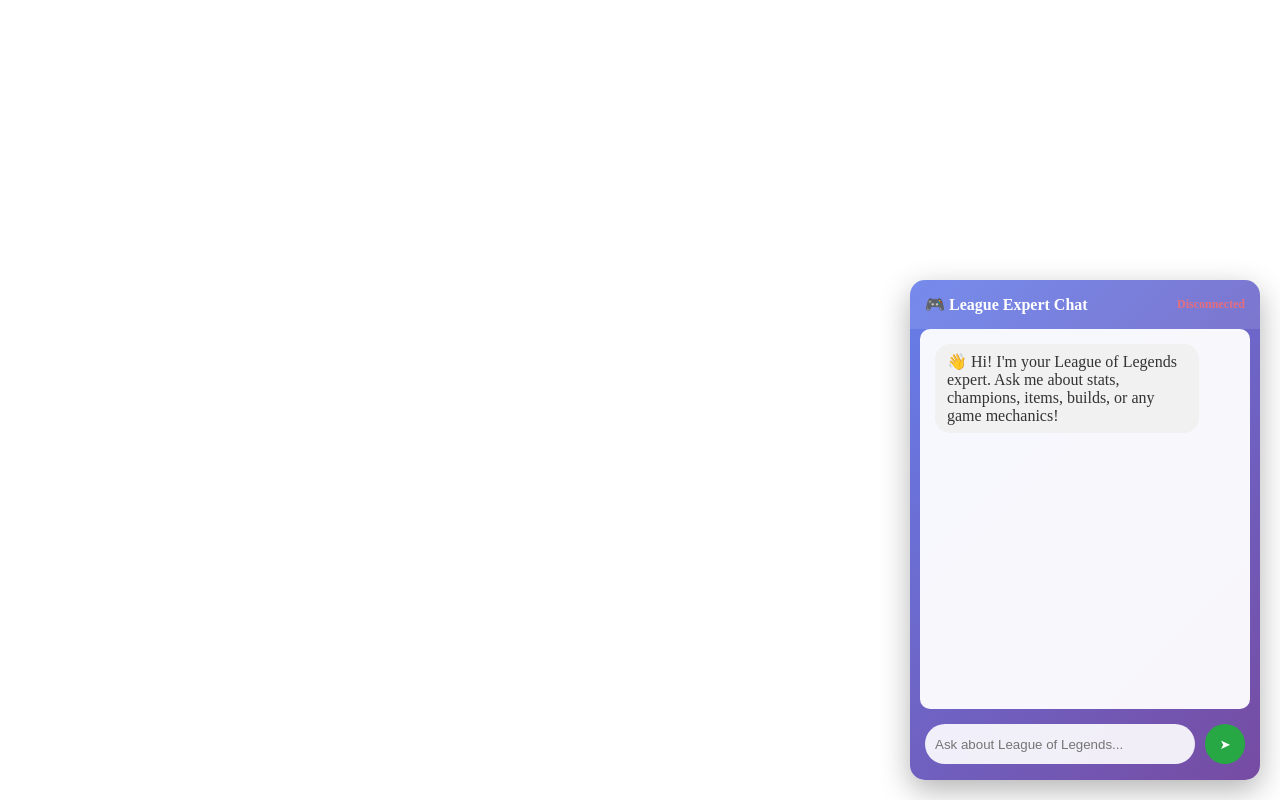
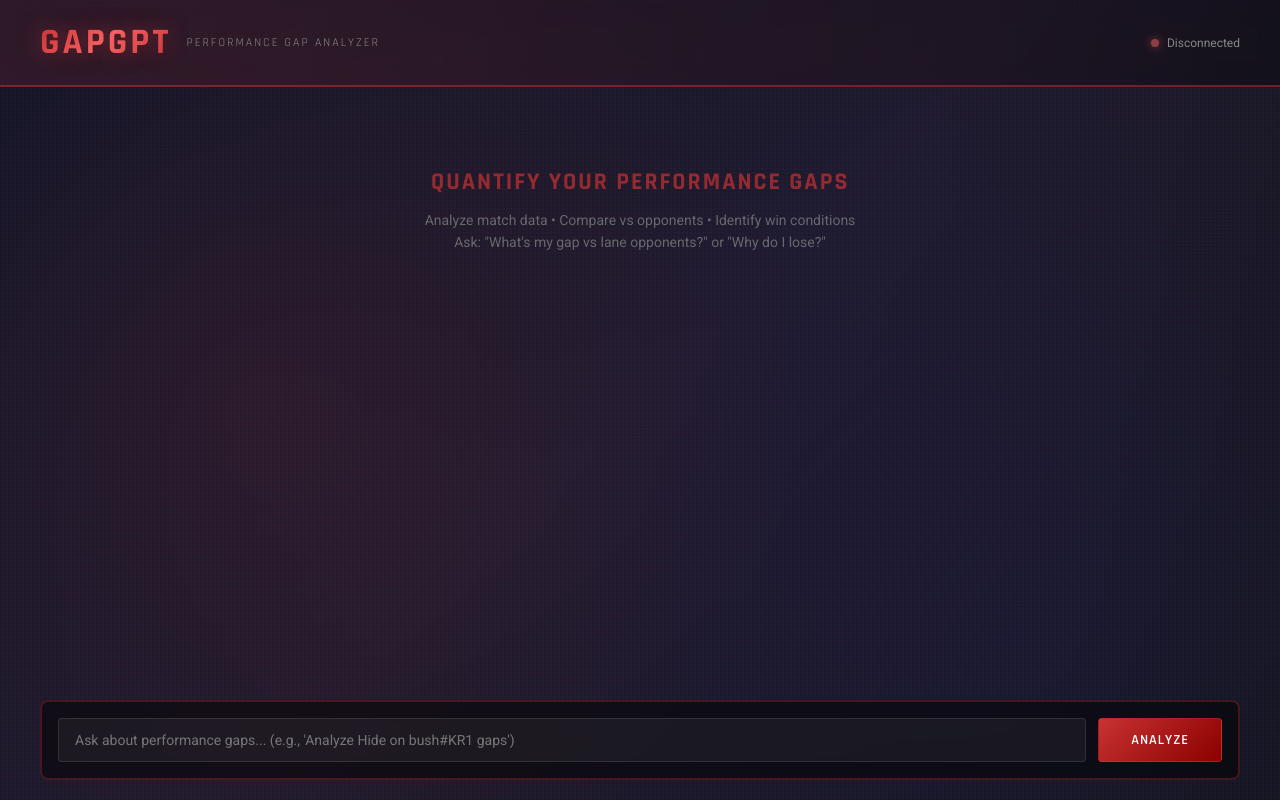
Before and after one commit to carrotoxic/riot_challenge, a plain HTML site: page index.html in a window 1280 px wide. Drawn offline with Linux system fonts and the light colour scheme.

Commit message:
refined the design

```diff
--- a/index.html
+++ b/index.html
@@ -1,306 +1,516 @@
-<!-- Add this CSS to your existing styles.css or in a <style> tag -->
+<!DOCTYPE html>
+<html lang="en">
+<head>
+    <meta charset="UTF-8">
+    <meta name="viewport" content="width=device-width, initial-scale=1.0">
+    <title>GapGPT - League Performance Analyzer</title>
+    <link href="https://fonts.googleapis.com/css2?family=Rajdhani:wght@400;600;700&family=Roboto:wght@400;500&display=swap" rel="stylesheet">
     <style>
-        .chat-container {
+        * {
+            margin: 0;
+            padding: 0;
+            box-sizing: border-box;
+        }
+
+        body {
+            font-family: 'Roboto', sans-serif;
+            background: #000000;
+            color: #ffffff;
+            height: 100vh;
+            overflow: hidden;
+        }
+
+        /* Riot-inspired gradient background */
+        .background {
             position: fixed;
-            bottom: 20px;
-            right: 20px;
-            width: 350px;
-            height: 500px;
-            background: linear-gradient(135deg, #667eea 0%, #764ba2 100%);
-            border-radius: 15px;
-            box-shadow: 0 10px 30px rgba(0,0,0,0.3);
+            top: 0;
+            left: 0;
+            width: 100%;
+            height: 100%;
+            background: linear-gradient(135deg, #0a1428 0%, #1a1a2e 50%, #0f1419 100%);
+            z-index: 0;
+        }
+
+        .background::before {
+            content: '';
+            position: absolute;
+            width: 100%;
+            height: 100%;
+            background:
+                radial-gradient(circle at 20% 50%, rgba(200, 50, 50, 0.1) 0%, transparent 50%),
+                radial-gradient(circle at 80% 80%, rgba(50, 50, 200, 0.1) 0%, transparent 50%);
+        }
+
+        /* Hextech pattern overlay */
+        .hex-pattern {
+            position: fixed;
+            top: 0;
+            left: 0;
+            width: 100%;
+            height: 100%;
+            background-image:
+                repeating-linear-gradient(0deg, transparent, transparent 2px, rgba(200, 50, 50, 0.03) 2px, rgba(200, 50, 50, 0.03) 4px),
+                repeating-linear-gradient(90deg, transparent, transparent 2px, rgba(200, 50, 50, 0.03) 2px, rgba(200, 50, 50, 0.03) 4px);
+            pointer-events: none;
+            z-index: 1;
+        }
+
+        .container {
+            position: relative;
+            z-index: 2;
+            height: 100vh;
             display: flex;
             flex-direction: column;
-            z-index: 1000;
-            transition: transform 0.3s ease;
+            max-width: 1400px;
+            margin: 0 auto;
         }
 
-        .chat-container.minimized {
-            height: 60px;
-            transform: translateY(440px);
+        /* Header */
+        .header {
+            background: linear-gradient(90deg, rgba(200, 50, 50, 0.15) 0%, rgba(0, 0, 0, 0.3) 100%);
+            border-bottom: 2px solid rgba(200, 50, 50, 0.5);
+            padding: 20px 40px;
+            backdrop-filter: blur(10px);
         }
 
-        .chat-header {
-            background: rgba(255,255,255,0.1);
-            padding: 15px;
-            border-radius: 15px 15px 0 0;
-            color: white;
-            font-weight: bold;
-            cursor: pointer;
+        .logo-container {
             display: flex;
-            justify-content: space-between;
             align-items: center;
+            gap: 15px;
         }
 
-        .chat-messages {
+        .logo {
+            font-family: 'Rajdhani', sans-serif;
+            font-size: 36px;
+            font-weight: 700;
+            background: linear-gradient(135deg, #c83232 0%, #ff6b6b 50%, #c83232 100%);
+            -webkit-background-clip: text;
+            -webkit-text-fill-color: transparent;
+            text-transform: uppercase;
+            letter-spacing: 3px;
+            text-shadow: 0 0 20px rgba(200, 50, 50, 0.5);
+        }
+
+        .tagline {
+            font-family: 'Rajdhani', sans-serif;
+            font-size: 12px;
+            color: #888;
+            text-transform: uppercase;
+            letter-spacing: 2px;
+        }
+
+        .status-indicator {
+            margin-left: auto;
+            display: flex;
+            align-items: center;
+            gap: 8px;
+            font-size: 12px;
+            color: #888;
+        }
+
+        .status-dot {
+            width: 8px;
+            height: 8px;
+            border-radius: 50%;
+            background: #90EE90;
+            box-shadow: 0 0 10px #90EE90;
+            animation: pulse 2s infinite;
+        }
+
+        @keyframes pulse {
+            0%, 100% { opacity: 1; }
+            50% { opacity: 0.5; }
+        }
+
+        /* Chat area */
+        .chat-main {
             flex: 1;
-            padding: 15px;
+            display: flex;
+            flex-direction: column;
+            overflow: hidden;
+            padding: 20px 40px;
+        }
+
+        .messages-container {
+            flex: 1;
             overflow-y: auto;
-            background: rgba(255,255,255,0.95);
-            margin: 0 10px;
-            border-radius: 10px;
-            max-height: 350px;
+            padding: 20px;
+            display: flex;
+            flex-direction: column;
+            gap: 16px;
+        }
+
+        .messages-container::-webkit-scrollbar {
+            width: 8px;
+        }
+
+        .messages-container::-webkit-scrollbar-track {
+            background: rgba(255, 255, 255, 0.05);
+        }
+
+        .messages-container::-webkit-scrollbar-thumb {
+            background: rgba(200, 50, 50, 0.5);
+            border-radius: 4px;
         }
 
         .message {
-            margin-bottom: 10px;
-            padding: 8px 12px;
-            border-radius: 15px;
-            max-width: 80%;
-            word-wrap: break-word;
+            display: flex;
+            gap: 12px;
+            animation: messageSlide 0.3s ease;
+        }
+
+        @keyframes messageSlide {
+            from {
+                opacity: 0;
+                transform: translateY(10px);
+            }
+            to {
+                opacity: 1;
+                transform: translateY(0);
+            }
+        }
+
+        .message-avatar {
+            width: 40px;
+            height: 40px;
+            border-radius: 4px;
+            background: linear-gradient(135deg, #c83232 0%, #8b0000 100%);
+            display: flex;
+            align-items: center;
+            justify-content: center;
+            font-family: 'Rajdhani', sans-serif;
+            font-weight: 700;
+            font-size: 18px;
+            flex-shrink: 0;
+            border: 1px solid rgba(200, 50, 50, 0.5);
+        }
+
+        .user-message .message-avatar {
+            background: linear-gradient(135deg, #1e3a5f 0%, #0a1428 100%);
+            border-color: rgba(50, 100, 200, 0.5);
+        }
+
+        .message-content {
+            background: rgba(255, 255, 255, 0.05);
+            padding: 12px 16px;
+            border-radius: 8px;
+            border: 1px solid rgba(255, 255, 255, 0.1);
+            max-width: 70%;
+            line-height: 1.6;
+            font-size: 14px;
+        }
+
+        .assistant-message .message-content {
+            background: linear-gradient(135deg, rgba(200, 50, 50, 0.1) 0%, rgba(0, 0, 0, 0.3) 100%);
+            border-color: rgba(200, 50, 50, 0.3);
         }
 
         .user-message {
-            background: #007bff;
-            color: white;
-            margin-left: auto;
-            text-align: right;
+            flex-direction: row-reverse;
         }
 
-        .assistant-message {
-            background: #f1f1f1;
-            color: #333;
-            margin-right: auto;
+        .user-message .message-content {
+            background: linear-gradient(135deg, rgba(50, 100, 200, 0.15) 0%, rgba(0, 0, 0, 0.3) 100%);
+            border-color: rgba(50, 100, 200, 0.3);
         }
 
-        .chat-input-container {
-            padding: 15px;
+        .typing-indicator {
             display: flex;
-            gap: 10px;
+            gap: 4px;
+            padding: 8px;
+        }
+
+        .typing-dot {
+            width: 8px;
+            height: 8px;
+            background: #c83232;
+            border-radius: 50%;
+            animation: typing 1.4s infinite;
+        }
+
+        .typing-dot:nth-child(2) { animation-delay: 0.2s; }
+        .typing-dot:nth-child(3) { animation-delay: 0.4s; }
+
+        @keyframes typing {
+            0%, 60%, 100% { transform: translateY(0); opacity: 0.7; }
+            30% { transform: translateY(-10px); opacity: 1; }
+        }
+
+        /* Input area */
+        .input-container {
+            background: rgba(0, 0, 0, 0.5);
+            border: 2px solid rgba(200, 50, 50, 0.3);
+            border-radius: 8px;
+            padding: 16px;
+            display: flex;
+            gap: 12px;
+            backdrop-filter: blur(10px);
         }
 
         .chat-input {
             flex: 1;
-            padding: 10px;
-            border: none;
-            border-radius: 20px;
+            background: rgba(255, 255, 255, 0.05);
+            border: 1px solid rgba(255, 255, 255, 0.1);
+            color: #ffffff;
+            padding: 12px 16px;
+            border-radius: 4px;
+            font-size: 14px;
+            font-family: 'Roboto', sans-serif;
             outline: none;
-            background: rgba(255,255,255,0.9);
+            transition: all 0.3s ease;
         }
 
-        .chat-send-btn {
-            background: #28a745;
-            color: white;
-            border: none;
-            border-radius: 50%;
-            width: 40px;
-            height: 40px;
-            cursor: pointer;
-            display: flex;
-            align-items: center;
-            justify-content: center;
-            transition: background 0.3s ease;
+        .chat-input:focus {
+            background: rgba(255, 255, 255, 0.08);
+            border-color: rgba(200, 50, 50, 0.5);
+            box-shadow: 0 0 0 3px rgba(200, 50, 50, 0.1);
         }
 
-        .chat-send-btn:hover {
-            background: #218838;
+        .chat-input::placeholder {
+            color: rgba(255, 255, 255, 0.4);
         }
 
-        .typing-indicator {
-            padding: 8px 12px;
-            background: #f1f1f1;
-            border-radius: 15px;
-            margin-bottom: 10px;
-            max-width: 80%;
-            font-style: italic;
-            color: #666;
+        .send-button {
+            background: linear-gradient(135deg, #c83232 0%, #8b0000 100%);
+            border: 1px solid rgba(200, 50, 50, 0.5);
+            color: white;
+            padding: 12px 32px;
+            border-radius: 4px;
+            cursor: pointer;
+            font-family: 'Rajdhani', sans-serif;
+            font-weight: 600;
+            font-size: 14px;
+            text-transform: uppercase;
+            letter-spacing: 1px;
+            transition: all 0.3s ease;
+            position: relative;
+            overflow: hidden;
         }
 
-        .connection-status {
-            font-size: 12px;
-            opacity: 0.8;
+        .send-button::before {
+            content: '';
+            position: absolute;
+            top: 50%;
+            left: 50%;
+            width: 0;
+            height: 0;
+            border-radius: 50%;
+            background: rgba(255, 255, 255, 0.2);
+            transform: translate(-50%, -50%);
+            transition: width 0.6s, height 0.6s;
+        }
+
+        .send-button:hover::before {
+            width: 300px;
+            height: 300px;
+        }
+
+        .send-button:hover {
+            box-shadow: 0 0 20px rgba(200, 50, 50, 0.5);
+            transform: translateY(-2px);
+        }
+
+        .send-button:active {
+            transform: translateY(0);
+        }
+
+        /* Welcome message */
+        .welcome-message {
+            text-align: center;
+            padding: 40px 20px;
+            opacity: 0.7;
+        }
+
+        .welcome-title {
+            font-family: 'Rajdhani', sans-serif;
+            font-size: 24px;
+            font-weight: 700;
+            color: #c83232;
+            margin-bottom: 12px;
+            text-transform: uppercase;
+            letter-spacing: 2px;
+        }
+
+        .welcome-subtitle {
+            font-size: 14px;
+            color: #888;
+            line-height: 1.6;
         }
     </style>
+</head>
+<body>
+    <div class="background"></div>
+    <div class="hex-pattern"></div>
 
-        <!-- Add this chat container to your HTML body -->
-        <div class="chat-container" id="chatContainer">
-            <div class="chat-header" onclick="toggleChat()">
-                <span>🎮 League Expert Chat</span>
-                <span class="connection-status" id="connectionStatus">Connecting...</span>
+    <div class="container">
+        <div class="header">
+            <div class="logo-container">
+                <div class="logo">GapGPT</div>
+                <div class="tagline">Performance Gap Analyzer</div>
+                <div class="status-indicator">
+                    <div class="status-dot" id="statusDot"></div>
+                    <span id="connectionStatus">Connecting...</span>
                 </div>
-
-            <div class="chat-messages" id="chatMessages">
-                <div class="message assistant-message">
-                    👋 Hi! I'm your League of Legends expert. Ask me about stats, champions, items, builds, or any game mechanics!
             </div>
         </div>
 
-            <div class="chat-input-container">
+        <div class="chat-main">
+            <div class="messages-container" id="messagesContainer">
+                <div class="welcome-message">
+                    <div class="welcome-title">Quantify Your Performance Gaps</div>
+                    <div class="welcome-subtitle">
+                        Analyze match data • Compare vs opponents • Identify win conditions<br>
+                        Ask: "What's my gap vs lane opponents?" or "Why do I lose?"
+                    </div>
+                </div>
+            </div>
+
+            <div class="input-container">
                 <input
                     type="text"
                     class="chat-input"
                     id="chatInput"
-                    placeholder="Ask about League of Legends..."
+                    placeholder="Ask about performance gaps... (e.g., 'Analyze Hide on bush#KR1 gaps')"
                     onkeypress="handleKeyPress(event)"
                 >
-                <button class="chat-send-btn" onclick="sendMessage()">
-                    ➤
+                <button class="send-button" onclick="sendMessage()">
+                    <span style="position: relative; z-index: 1;">Analyze</span>
                 </button>
+            </div>
         </div>
     </div>
 
     <script>
-            // Your WebSocket API configuration from Challenge 6
-            const WEBSOCKET_URL = 'wss://nyg26r6ffe.execute-api.us-east-1.amazonaws.com/production/';
+        const WEBSOCKET_URL = 'wss://nyg26r6ffe.execute-api.us-east-1.amazonaws.com/production';
 
         let socket = null;
         let isConnected = false;
-            let isMinimized = false;
         let messageQueue = [];
 
-            // WebSocket Connection Management
         function connectToWebSocket() {
-                try {
-                    updateConnectionStatus('Connecting...');
+            updateConnectionStatus('Connecting...', false);
 
-                    // Create WebSocket connection to your existing API Gateway
             socket = new WebSocket(WEBSOCKET_URL);
 
             socket.onopen = () => {
-                        console.log('Connected to WebSocket API');
-                        updateConnectionStatus('Connected');
+                console.log('Connected to WebSocket');
+                updateConnectionStatus('Connected', true);
                 isConnected = true;
 
-                        // Process any queued messages
                 while (messageQueue.length > 0) {
-                            const queuedMessage = messageQueue.shift();
-                            socket.send(JSON.stringify(queuedMessage));
+                    socket.send(JSON.stringify(messageQueue.shift()));
                 }
             };
 
             socket.onmessage = (event) => {
                 try {
                     const response = JSON.parse(event.data);
-                            console.log('Received:', response);
 
-                            // Handle different message types from your Challenge 6 API
                     if (response.type === 'chunk' && response.content) {
                         displayMessage(response.content, 'assistant');
                         hideTypingIndicator();
                     } else if (response.type === 'end') {
-                                // Response complete
                         hideTypingIndicator();
                     } else if (response.type === 'error') {
                         hideTypingIndicator();
-                                displayMessage('Sorry, I encountered an error processing your message.', 'assistant');
+                        displayMessage('Error processing your request. Please try again.', 'assistant');
                     }
                 } catch (error) {
-                            console.error('Error parsing message:', error);
+                    console.error('Parse error:', error);
                     hideTypingIndicator();
                 }
             };
 
-                    socket.onclose = (evt) => {
-                        console.log('WebSocket closed:', evt.reason);
+            socket.onclose = () => {
                 isConnected = false;
-                        updateConnectionStatus('Disconnected');
-
-                        // Attempt to reconnect after 3 seconds
+                updateConnectionStatus('Disconnected', false);
                 setTimeout(connectToWebSocket, 3000);
             };
 
             socket.onerror = (error) => {
                 console.error('WebSocket error:', error);
-                        updateConnectionStatus('Error');
-                        isConnected = false;
+                updateConnectionStatus('Error', false);
             };
-
-                } catch (error) {
-                    console.error('Connection error:', error);
-                    updateConnectionStatus('Failed');
-                }
         }
 
-            // Chat Interface Functions
         function sendMessage() {
             const input = document.getElementById('chatInput');
             const message = input.value.trim();
 
             if (!message) return;
 
-                // Display user message immediately
             displayMessage(message, 'user');
             showTypingIndicator();
-
-                // Clear input
             input.value = '';
 
-                // Prepare message in the format your Challenge 6 Lambda expects
             const messageData = {
-                    messages: [
-                        { role: "user", content: message }
-                    ]
+                messages: [{ role: "user", content: message }]
             };
 
-                // Send message through WebSocket
             if (isConnected && socket.readyState === WebSocket.OPEN) {
                 socket.send(JSON.stringify(messageData));
             } else {
-                    // Queue message if not connected
                 messageQueue.push(messageData);
-                    updateConnectionStatus('Reconnecting...');
                 connectToWebSocket();
             }
         }
 
         function displayMessage(content, role) {
-                const messagesContainer = document.getElementById('chatMessages');
+            const container = document.getElementById('messagesContainer');
             const messageDiv = document.createElement('div');
+            messageDiv.className = `message ${role}-message`;
 
-                messageDiv.className = `message ${role}-message`;
-                messageDiv.textContent = content;
+            const avatar = document.createElement('div');
+            avatar.className = 'message-avatar';
+            avatar.textContent = role === 'user' ? 'YOU' : 'GAP';
 
-                messagesContainer.appendChild(messageDiv);
-                messagesContainer.scrollTop = messagesContainer.scrollHeight;
+            const contentDiv = document.createElement('div');
+            contentDiv.className = 'message-content';
+            contentDiv.textContent = content;
+
+            messageDiv.appendChild(avatar);
+            messageDiv.appendChild(contentDiv);
+            container.appendChild(messageDiv);
+            container.scrollTop = container.scrollHeight;
         }
 
         function showTypingIndicator() {
-                const messagesContainer = document.getElementById('chatMessages');
-                const typingDiv = document.createElement('div');
+            const container = document.getElementById('messagesContainer');
+            const messageDiv = document.createElement('div');
+            messageDiv.className = 'message assistant-message';
+            messageDiv.id = 'typingIndicator';
 
-                typingDiv.className = 'typing-indicator';
-                typingDiv.id = 'typingIndicator';
-                typingDiv.textContent = '🤔 Thinking...';
+            const avatar = document.createElement('div');
+            avatar.className = 'message-avatar';
+            avatar.textContent = 'GAP';
 
-                messagesContainer.appendChild(typingDiv);
-                messagesContainer.scrollTop = messagesContainer.scrollHeight;
+            const contentDiv = document.createElement('div');
+            contentDiv.className = 'message-content typing-indicator';
+            contentDiv.innerHTML = '<div class="typing-dot"></div><div class="typing-dot"></div><div class="typing-dot"></div>';
+
+            messageDiv.appendChild(avatar);
+            messageDiv.appendChild(contentDiv);
+            container.appendChild(messageDiv);
+            container.scrollTop = container.scrollHeight;
         }
 
         function hideTypingIndicator() {
-                const typingIndicator = document.getElementById('typingIndicator');
-                if (typingIndicator) {
-                    typingIndicator.remove();
-                }
+            const indicator = document.getElementById('typingIndicator');
+            if (indicator) indicator.remove();
         }
 
-            function updateConnectionStatus(status) {
-                const statusElement = document.getElementById('connectionStatus');
-                statusElement.textContent = status;
-
-                // Add visual indicators
-                statusElement.style.color = status === 'Connected' ? '#90EE90' :
-                                            status === 'Connecting...' ? '#FFD700' : '#FF6B6B';
-            }
-
-            function toggleChat() {
-                const chatContainer = document.getElementById('chatContainer');
-                isMinimized = !isMinimized;
-
-                if (isMinimized) {
-                    chatContainer.classList.add('minimized');
-                } else {
-                    chatContainer.classList.remove('minimized');
-                }
+        function updateConnectionStatus(status, connected) {
+            document.getElementById('connectionStatus').textContent = status;
+            const dot = document.getElementById('statusDot');
+            dot.style.background = connected ? '#90EE90' : '#FF6B6B';
+            dot.style.boxShadow = connected ? '0 0 10px #90EE90' : '0 0 10px #FF6B6B';
         }
 
         function handleKeyPress(event) {
-                if (event.key === 'Enter') {
-                    sendMessage();
-                }
+            if (event.key === 'Enter') sendMessage();
         }
 
-            // Initialize connection when page loads
-            document.addEventListener('DOMContentLoaded', () => {
-                connectToWebSocket();
-            });
+        document.addEventListener('DOMContentLoaded', connectToWebSocket);
     </script>
+</body>
+</html>
```
Lines whose indentation alone changed are shown as unchanged.
